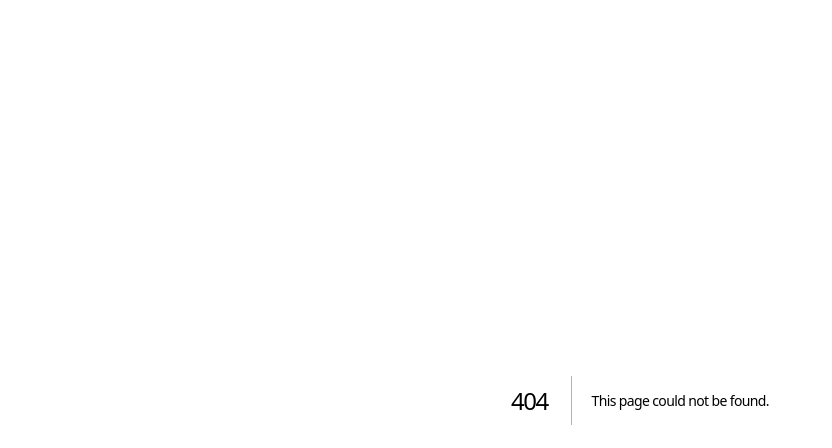
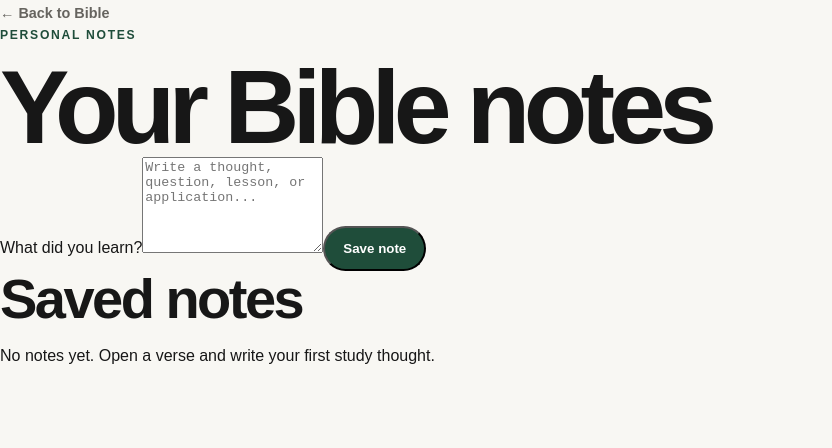
Before and after one commit to Zestplay-com/bible-study-platform, a Next.js app: page /notes in a window 1280 px wide. Before the commit this address had no page. Shown: the top 448 px of the page, without its empty margins (0-832 px from the left). Built offline with nearby package versions, Linux system fonts and the light colour scheme.

Commit message:
Add functional Bible notes page

```diff
--- /dev/null
+++ b/app/notes/page.tsx
@@ -0,0 +1,58 @@
+"use client";
+
+import { FormEvent, useEffect, useState } from "react";
+import { useSearchParams } from "next/navigation";
+import { sitePath } from "@/lib/site";
+
+type Note = { id: string; reference: string; text: string; note: string };
+const STORAGE_KEY = "bible-study-notes";
+
+export default function NotesPage() {
+  const params = useSearchParams();
+  const reference = params.get("reference") ?? "";
+  const text = params.get("text") ?? "";
+  const [notes, setNotes] = useState<Note[]>([]);
+  const [note, setNote] = useState("");
+
+  useEffect(() => {
+    try {
+      const saved = localStorage.getItem(STORAGE_KEY);
+      if (saved) setNotes(JSON.parse(saved));
+    } catch {
+      setNotes([]);
+    }
+  }, []);
+
+  function addNote(event: FormEvent<HTMLFormElement>) {
+    event.preventDefault();
+    if (!note.trim()) return;
+    const next = [{ id: crypto.randomUUID(), reference: reference || "General note", text, note: note.trim() }, ...notes];
+    setNotes(next);
+    localStorage.setItem(STORAGE_KEY, JSON.stringify(next));
+    setNote("");
+  }
+
+  function deleteNote(id: string) {
+    const next = notes.filter((item) => item.id !== id);
+    setNotes(next);
+    localStorage.setItem(STORAGE_KEY, JSON.stringify(next));
+  }
+
+  return (
+    <main className="action-page">
+      <a className="back-link" href={sitePath("/bible")}>← Back to Bible</a>
+      <p className="eyebrow">PERSONAL NOTES</p>
+      <h1>{reference ? `Note on ${reference}` : "Your Bible notes"}</h1>
+      {text && <blockquote className="scripture-card">{text}</blockquote>}
+      <form className="note-form" onSubmit={addNote}>
+        <label htmlFor="note">What did you learn?</label>
+        <textarea id="note" value={note} onChange={(event) => setNote(event.target.value)} placeholder="Write a thought, question, lesson, or application..." rows={6} />
+        <button className="primary-button button-reset" type="submit">Save note</button>
+      </form>
+      <section className="study-card">
+        <h2>Saved notes</h2>
+        {notes.length === 0 ? <p>No notes yet. Open a verse and write your first study thought.</p> : <div className="notes-list">{notes.map((item) => <article className="saved-note" key={item.id}><div><strong>{item.reference}</strong><p>{item.note}</p>{item.text && <small>{item.text}</small>}</div><button className="text-button" onClick={() => deleteNote(item.id)}>Delete</button></article>)}</div>}
+      </section>
+    </main>
+  );
+}
```
